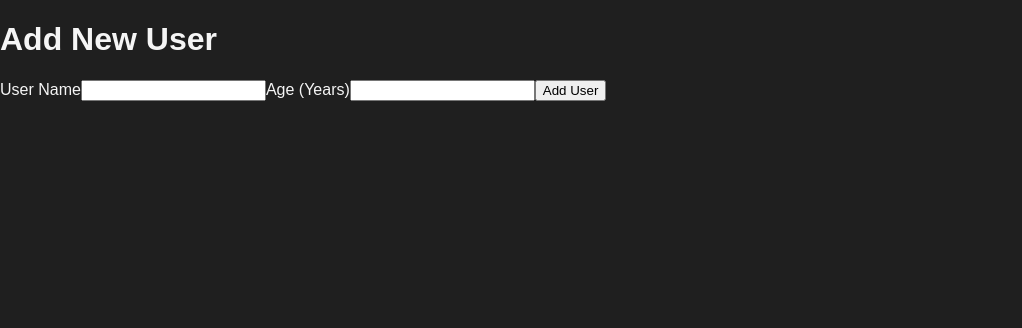
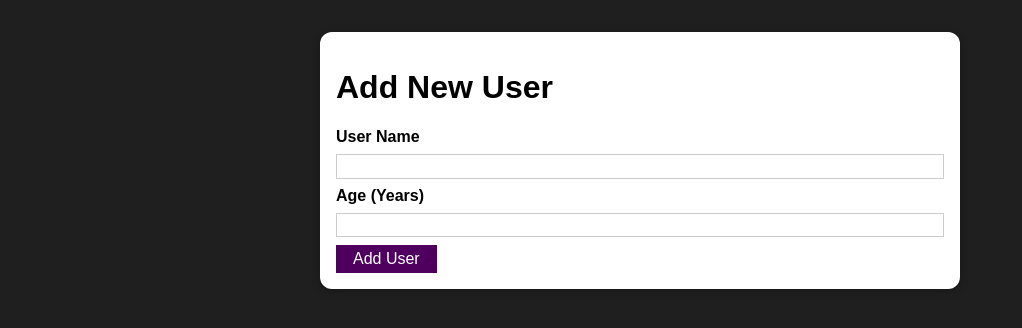
Before and after one commit to amrendrakind/Project_user, a React (Create React App) app: page / in a window 1280 px wide. Shown: the top 328 px of the page, without its empty margins (0-1022 px from the left). Built offline with nearby package versions, Linux system fonts and the light colour scheme.

Commit message:
Button added

```diff
--- /dev/null
+++ b/src/components/UI/Button.js
@@ -0,0 +1,17 @@
+import React from "react";
+import classes from "./Button.module.css";
+
+const Button = (props) => {
+  return (
+    <div>
+      <button
+        className={classes.button}
+        type={props.type || "button"}
+        onclick={props.onclick}
+      >
+        {props.children}
+      </button>
+    </div>
+  );
+};
+export default Button;
--- /dev/null
+++ b/src/components/UI/Button.module.css
@@ -0,0 +1,18 @@
+.button {
+    font: inherit;
+    border: 1px solid #4f005f;
+    background: #4f005f;
+    color: white;
+    padding: 0.25rem 1rem;
+    cursor: pointer;
+  }
+
+  .button:hover,
+  .button:active {
+    background: #741188;
+    border-color: #741188;
+  }
+
+  .button:focus {
+    outline: none;
+  }
--- /dev/null
+++ b/src/components/UI/Card.js
@@ -0,0 +1,10 @@
+import React from "react";
+import classes from './Card.module.css'
+
+const Card = (props) =>{
+    return(
+        <div className={`${classes.card} ${props.className}`}>{props.children}</div>
+    )
+}
+
+export default Card
--- /dev/null
+++ b/src/components/UI/Card.module.css
@@ -0,0 +1,5 @@
+.card{
+    background: white;
+    box-shadow: 0 2px 8px rgba(0,0,0,0.26);
+    border-radius: 12px;
+}
--- a/src/components/Users/AddUser.js
+++ b/src/components/Users/AddUser.js
@@ -1,20 +1,34 @@
-import React from "react";
+import React, { useState } from "react";
+import Button from "../UI/Button";
+import Card from "../UI/Card";
+import classes from './AddUser.module.css'
+const AddUser =(props) =>{
+    const [enteredUserName, setEnteredUserName] = useState('')
+    const [enteredAge, setEnteredAge] = useState('')
 
-const AddUser =(props) =>{
+    const userNameChangeHandler = (event)=>{
+        setEnteredUserName(event.target.value)
+    }
+
+    const ageChangeHandler = (event)=>{
+        setEnteredAge(event.target.value)
+    }
+
     const formAddUserHandler = (event)=>{
         event.preventDefault()
+        console.log(enteredUserName,enteredAge )
     }
     return (
-        <div>
+        <Card className={classes.input}>
             <h1>Add New User</h1>
             <form onSubmit={formAddUserHandler}>
                 <label htmlFor="username">User Name</label>
-                <input id ='username' type="text" />
+                <input id ='username' type="text" onChange={userNameChangeHandler} />
                 <label htmlFor="age">Age (Years)</label>
-                <input id="age" type="number" />
-                <button type="submit">Add User</button>
+                <input id="age" type="number" onChange={ageChangeHandler}/>
+                <Button type="submit">Add User</Button>
             </form>
-        </div>
+        </Card>
     )
 }
 
--- /dev/null
+++ b/src/components/Users/AddUser.module.css
@@ -0,0 +1,26 @@
+.input {
+    margin: 2rem auto;
+    padding: 1rem;
+    width: 90%;
+    max-width: 40rem;
+  }
+
+  .input label {
+    display: block;
+    font-weight: bold;
+    margin-bottom: 0.5rem;
+  }
+
+  .input input {
+    font: inherit;
+    display: block;
+    width: 100%;
+    border: 1px solid #ccc;
+    padding: 0.15rem;
+    margin-bottom: 0.5rem;
+  }
+
+  .input input:focus {
+    outline: none;
+    border-color: #4f005f;
+  }
--- a/src/index.css
+++ b/src/index.css
@@ -5,7 +5,6 @@
 html {
   font-family: sans-serif;
   background: #1f1f1f;
-  color: whitesmoke;
 }
 
 body {
```
